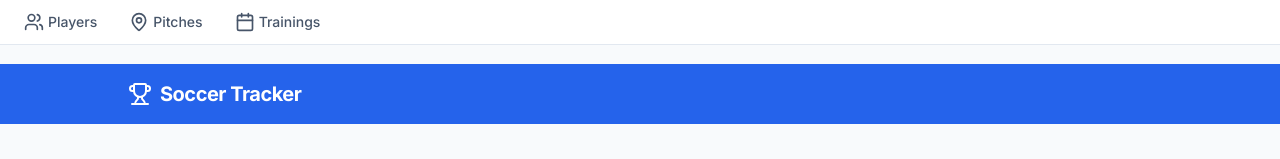
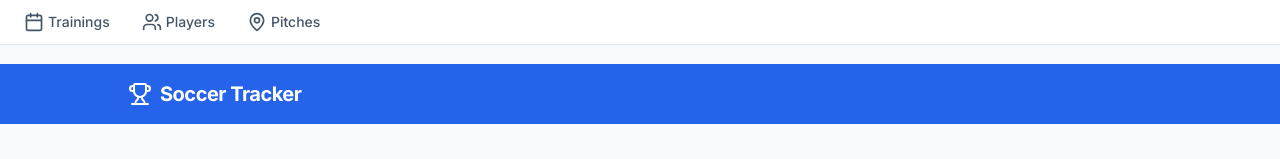
Before and after one commit to maubarsom/keff-manager-ai-studio, a React (Vite) app: page /#/trainings in a window 1280 px wide. Shown: the top 159 px of the page. Built offline with nearby package versions, Linux system fonts and the light colour scheme.

Commit message:
reorder menubar items

```diff
--- a/App.tsx
+++ b/App.tsx
@@ -10,6 +10,10 @@ import PitchesModule from './components/PitchesModule';
 const Navigation = () => {
   return (
     <nav className="fixed bottom-0 left-0 right-0 bg-white border-t border-slate-200 px-6 py-3 flex justify-around items-center md:top-0 md:bottom-auto md:border-t-0 md:border-b md:justify-start md:gap-8 z-50">
+      <Link to="/trainings" className="flex flex-col md:flex-row items-center gap-1 text-slate-600 hover:text-blue-600 transition-colors">
+        <Calendar size={20} />
+        <span className="text-xs md:text-sm font-medium">Trainings</span>
+      </Link>
       <Link to="/players" className="flex flex-col md:flex-row items-center gap-1 text-slate-600 hover:text-blue-600 transition-colors">
         <Users size={20} />
         <span className="text-xs md:text-sm font-medium">Players</span>
@@ -17,10 +21,6 @@ const Navigation = () => {
       <Link to="/pitches" className="flex flex-col md:flex-row items-center gap-1 text-slate-600 hover:text-blue-600 transition-colors">
         <MapPin size={20} />
         <span className="text-xs md:text-sm font-medium">Pitches</span>
-      </Link>
-      <Link to="/trainings" className="flex flex-col md:flex-row items-center gap-1 text-slate-600 hover:text-blue-600 transition-colors">
-        <Calendar size={20} />
-        <span className="text-xs md:text-sm font-medium">Trainings</span>
       </Link>
     </nav>
   );
```
